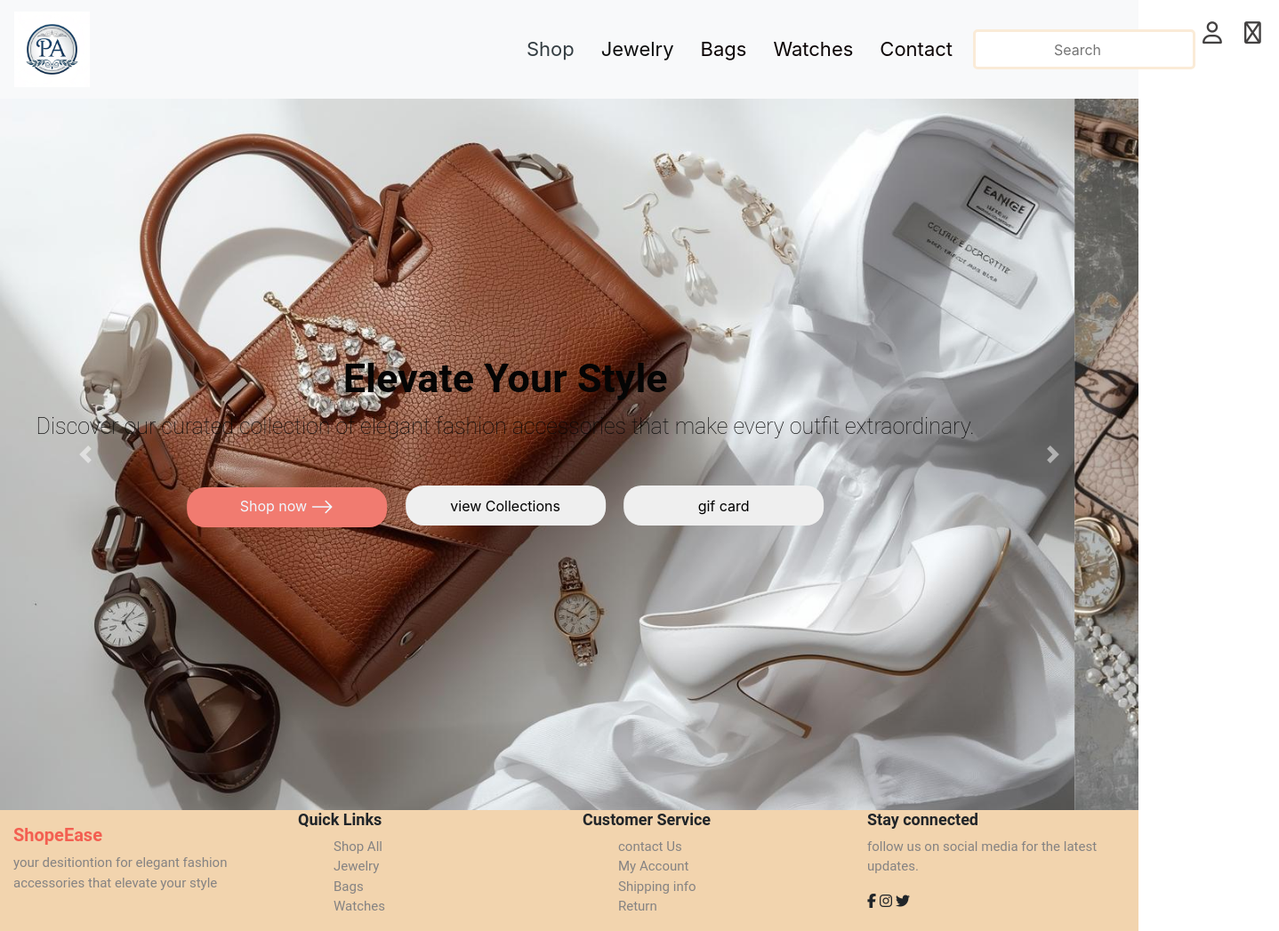
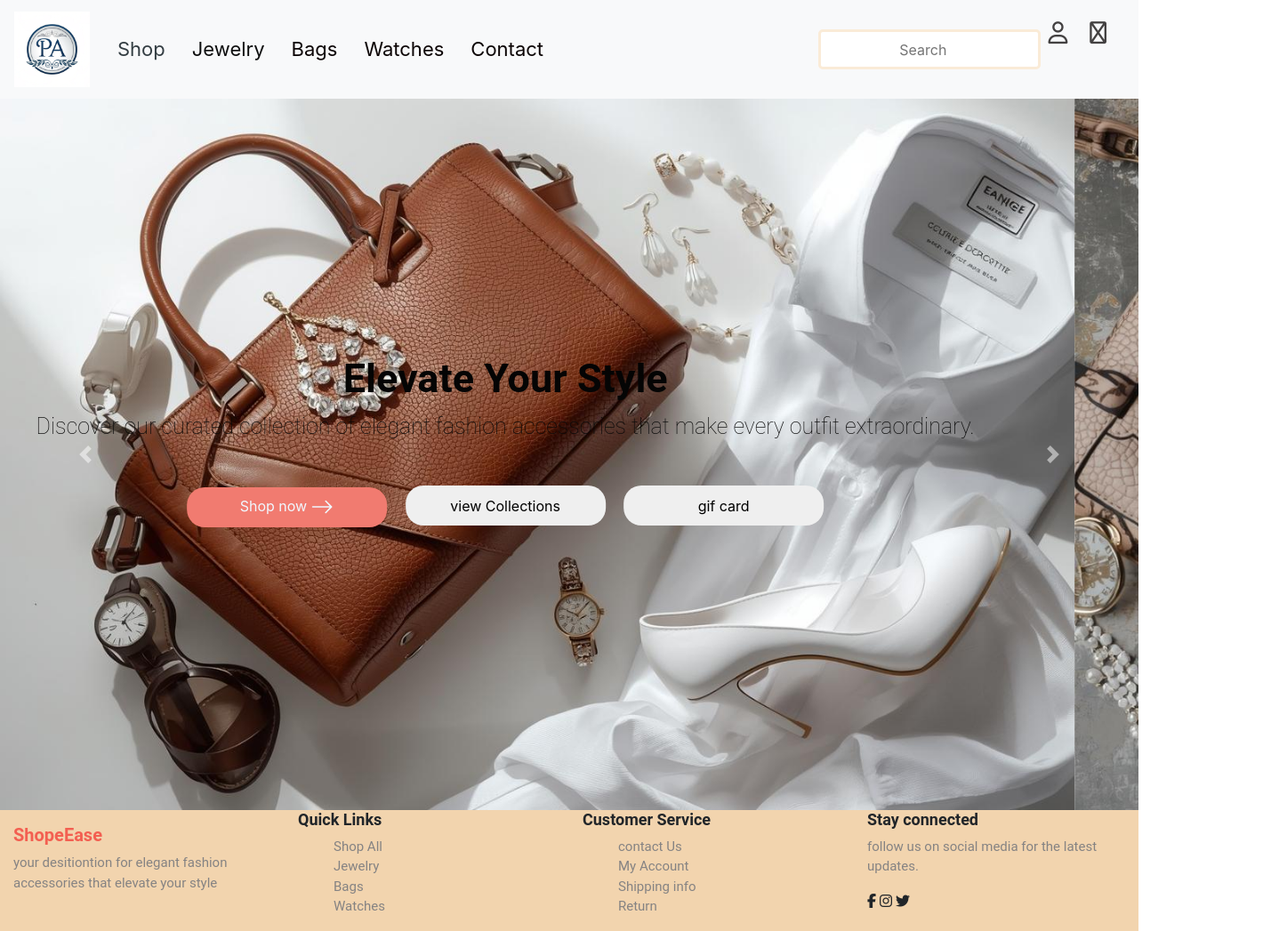
Before and after one commit to 123poorvaj/frist-push, a plain HTML site: page index.html in a window 1280 px wide. Shown: the whole page at 89% size, 1438 px wide, since content can reach past the window. Drawn offline with nearby package versions, Linux system fonts and the light colour scheme.

Commit message:
Update index.html

```diff
--- a/index.html
+++ b/index.html
@@ -30,7 +30,7 @@
         </button>
 
         <div class="collapse navbar-collapse order-md-1" id="navbarNavAltMarkup">
-            <div class="navbar-nav " style="margin-left: 460px;">
+            <div class="navbar-nav ml-0 " style="margin-left: 460px;">
                 <a class="nav-link active" id="nav-items1" href="./index.html">Shop<span class="sr-only">(current)</span></a>
                 <a class="nav-link" href="./jewelry-index.html" id="nav-items2">Jewelry</a>
                 <a class="nav-link" href="./bag-index.html" id="nav-items3">Bags</a>
```
